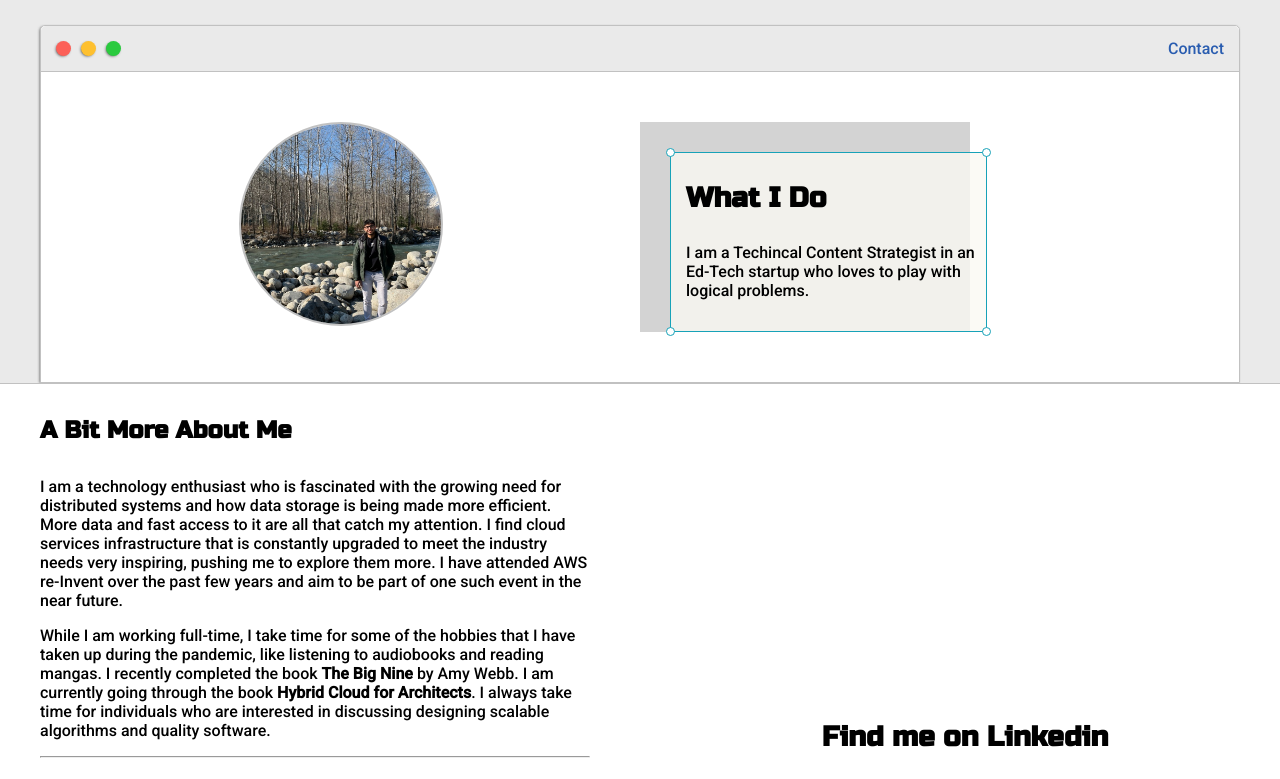
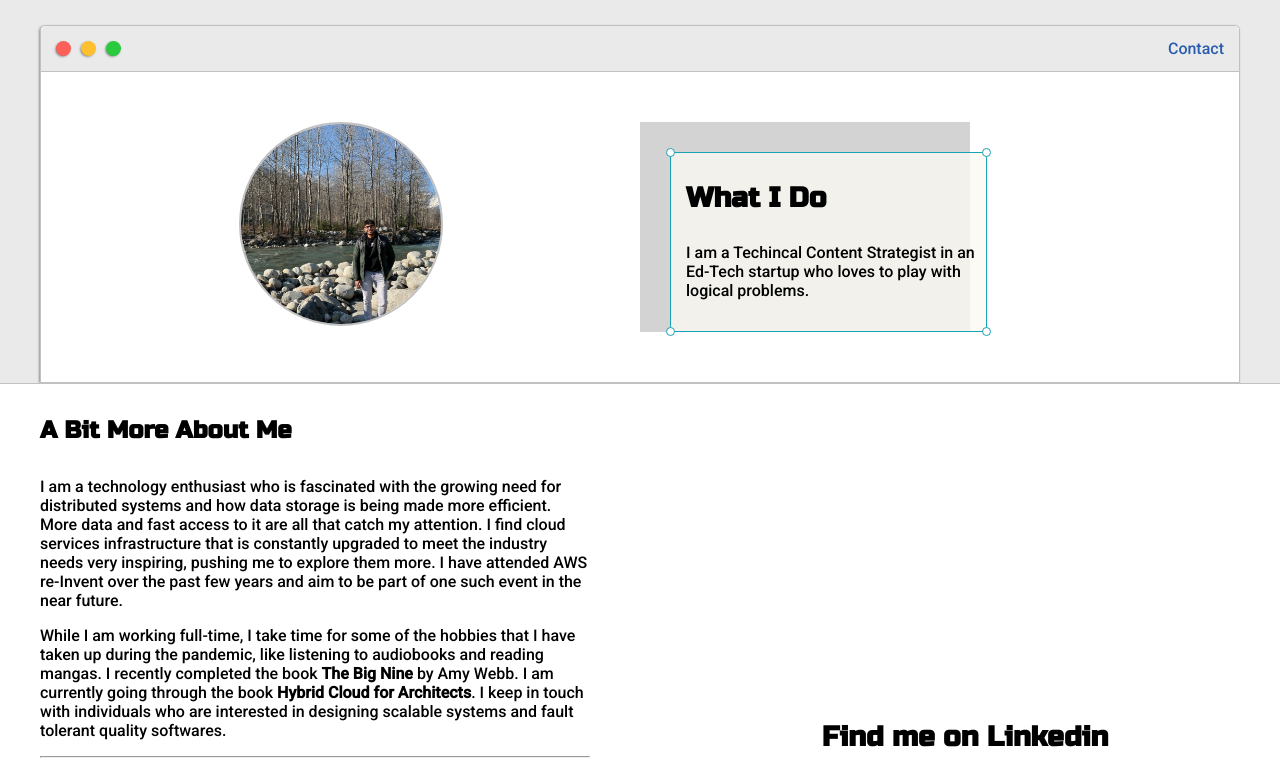
Before and after one commit to Anmol-Mahajan/my-webpage, a plain HTML site: page index.html in a window 1280 px wide. Shown: the part 136-915 px from the top of the page. Drawn offline with Linux system fonts and the light colour scheme.

Commit message:
Update index.html

```diff
--- a/index.html
+++ b/index.html
@@ -72,7 +72,7 @@
 					<h4>A Bit More About Me</h4>
 
 					<p >I am a technology enthusiast who is fascinated with the growing need for distributed systems and how data storage is being made more efficient. More data and fast access to it are all that catch my attention. I find cloud services infrastructure that is constantly upgraded to meet the industry needs very inspiring, pushing me to explore them more. I have attended AWS re-Invent over the past few years and aim to be part of one such event in the near future. </p>
-					<p>While I am working full-time, I take time for some of the hobbies that I have taken up during the pandemic, like listening to audiobooks and reading mangas. I recently completed the book <b>The Big Nine</b> by Amy Webb. I am currently going through the book <b>Hybrid Cloud for Architects</b>. I always take time for individuals who are interested in discussing designing scalable algorithms and quality software. </p>
+					<p>While I am working full-time, I take time for some of the hobbies that I have taken up during the pandemic, like listening to audiobooks and reading mangas. I recently completed the book <b>The Big Nine</b> by Amy Webb. I am currently going through the book <b>Hybrid Cloud for Architects</b>. I keep in touch with individuals who are interested in designing scalable systems and fault tolerant quality softwares. </p>
 
 					<hr>
 
```
